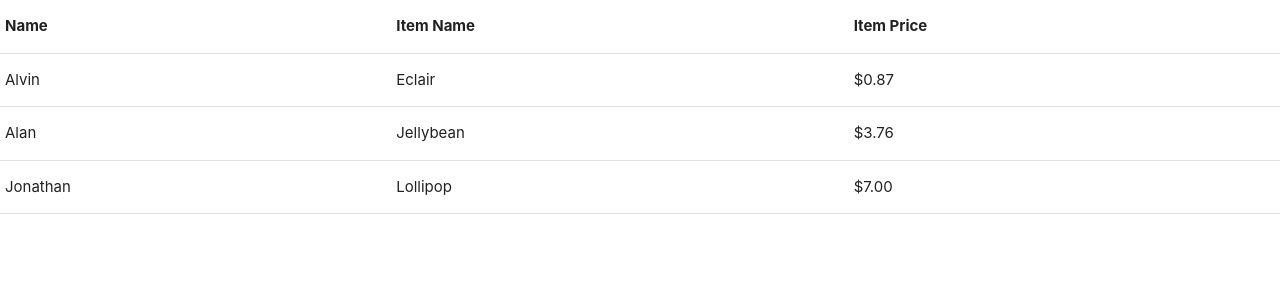
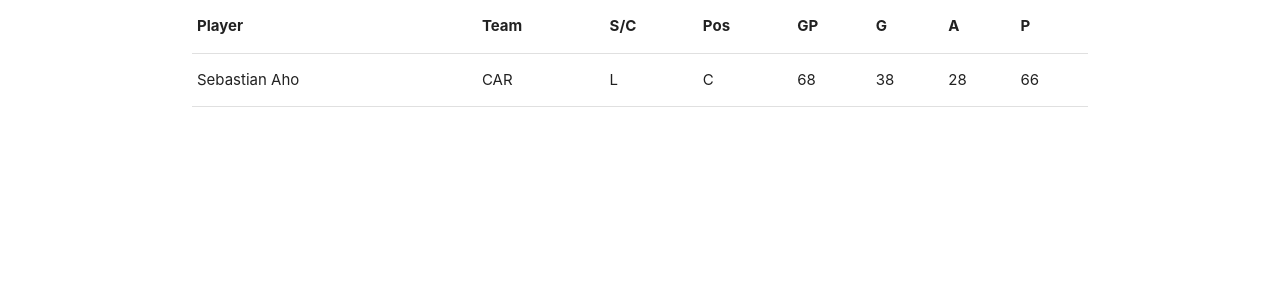
Before and after one commit to E-Huynh/hockey-stats-tracker, a React (Create React App) app: page / in a window 1280 px wide. Shown: the top 300 px of the page. Built offline with nearby package versions, Linux system fonts and the light colour scheme.

Commit message:
created and attached TableRow comp

```diff
--- a/src/App.js
+++ b/src/App.js
@@ -2,7 +2,11 @@ import React from "react";
 import Table from "./components/table";
 
 function App() {
-  return <Table />;
+    return (
+        <div className='container'>
+              <Table />
+        </div>
+    )
 }
 
 export default App;
--- a/src/components/table.js
+++ b/src/components/table.js
@@ -1,31 +1,23 @@
 import React from "react";
+import TableRow from "./tableRow"
 
 function Table() {
     return (
-        <table>
+        <table className='highlight responsive-table'>
             <thead>
                 <tr>
-                    <th>Name</th>
-                    <th>Item Name</th>
-                    <th>Item Price</th>
+                    <th>Player</th>
+                    <th>Team</th>
+                    <th>S/C</th>
+                    <th>Pos</th>
+                    <th>GP</th>
+                    <th>G</th>
+                    <th>A</th>
+                    <th>P</th>
                 </tr>
             </thead>
             <tbody>
-                <tr>
-                    <td>Alvin</td>
-                    <td>Eclair</td>
-                    <td>$0.87</td>
-                </tr>
-                <tr>
-                    <td>Alan</td>
-                    <td>Jellybean</td>
-                    <td>$3.76</td>
-                </tr>
-                <tr>
-                    <td>Jonathan</td>
-                    <td>Lollipop</td>
-                    <td>$7.00</td>
-                </tr>
+                <TableRow />
             </tbody>
         </table>
     )
--- /dev/null
+++ b/src/components/tableRow.js
@@ -0,0 +1,18 @@
+import React from "react";
+
+function TableRow() {
+    return (
+        <tr>
+            <td>Sebastian Aho</td>
+            <td>CAR</td>
+            <td>L</td>
+            <td>C</td>
+            <td>68</td>
+            <td>38</td>
+            <td>28</td>
+            <td>66</td>
+        </tr>
+    )
+}
+
+export default TableRow;
```
